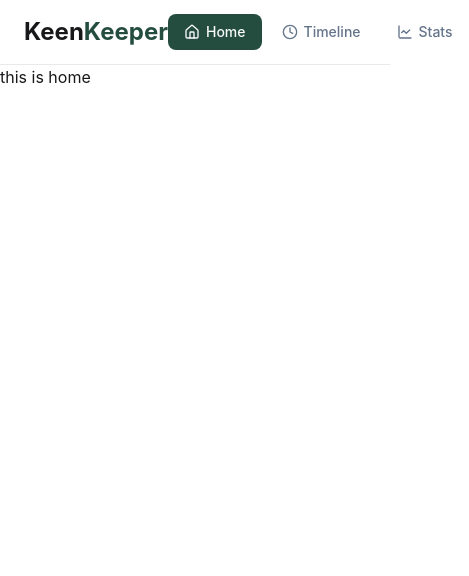
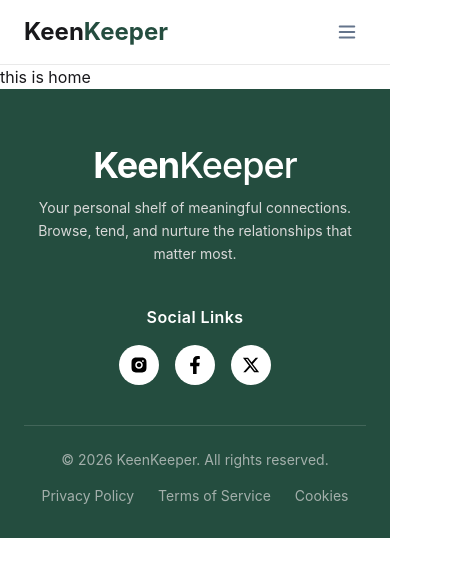
Before and after one commit to farhansm01/Keen-Keeper, a React (Vite) app: page / in a window 390 px wide. Shown: the top 576 px of the page, 469 px wide, since content can reach past the window. Built offline with nearby package versions, Linux system fonts and the light colour scheme.

Commit message:
footer added

```diff
--- /dev/null
+++ b/src/component/Footer.jsx
@@ -0,0 +1,87 @@
+import { FaFacebookF } from "react-icons/fa";
+import { FaXTwitter } from "react-icons/fa6";
+import { RiInstagramFill } from "react-icons/ri";
+
+export default function Footer() {
+  return (
+    <footer style={{ backgroundColor: "#244D3F" }} className="w-full">
+      {/* Main footer content */}
+      <div className="max-w-7xl mx-auto px-6 pt-14 pb-8">
+        {/* Brand + tagline */}
+        <div className="flex flex-col items-center text-center mb-10">
+          <h2 className="text-white text-4xl sm:text-5xl font-medium tracking-tight mb-3">
+            <span className="font-bold">Keen</span>Keeper
+          </h2>
+          <p
+            style={{ color: "#D9D9D9" }}
+            className="text-sm sm:text-base max-w-md leading-relaxed"
+          >
+            Your personal shelf of meaningful connections. Browse, tend, and
+            nurture the relationships that matter most.
+          </p>
+        </div>
+
+        {/* Social links */}
+        <div className="flex flex-col items-center gap-4 mb-10">
+          <p className="text-white font-semibold text-base tracking-wide">
+            Social Links
+          </p>
+          <div className="flex items-center gap-4">
+            {/* YouTube */}
+            <a
+              href="#"
+              aria-label="YouTube"
+              className="flex items-center justify-center w-10 h-10 rounded-full bg-white text-black hover:opacity-80 transition-opacity duration-200"
+            >
+              <RiInstagramFill size={18} />
+            </a>
+            {/* Facebook */}
+            <a
+              href="#"
+              aria-label="Facebook"
+              className="flex items-center justify-center w-10 h-10 rounded-full bg-white text-black hover:opacity-80 transition-opacity duration-200"
+            >
+              <FaFacebookF size={18} />
+            </a>
+            {/* X / Twitter */}
+            <a
+              href="#"
+              aria-label="X (Twitter)"
+              className="flex items-center justify-center w-10 h-10 rounded-full bg-white text-black hover:opacity-80 transition-opacity duration-200"
+            >
+              <FaXTwitter size={18} />
+            </a>
+          </div>
+        </div>
+
+        {/* Divider */}
+        <div
+          style={{ backgroundColor: "#E9E9E9", opacity: 0.15 }}
+          className="h-px w-full mb-6"
+        />
+
+        {/* Bottom bar */}
+        <div className="flex flex-col sm:flex-row items-center justify-between gap-4 text-sm">
+          <p
+            style={{ color: "#D9D9D9" }}
+            className="opacity-70 text-center sm:text-left"
+          >
+            © 2026 KeenKeeper. All rights reserved.
+          </p>
+          <nav className="flex items-center gap-6 flex-wrap justify-center">
+            {["Privacy Policy", "Terms of Service", "Cookies"].map((item) => (
+              <a
+                key={item}
+                href="#"
+                style={{ color: "#D9D9D9" }}
+                className="opacity-70 hover:opacity-100 transition-opacity duration-200 whitespace-nowrap"
+              >
+                {item}
+              </a>
+            ))}
+          </nav>
+        </div>
+      </div>
+    </footer>
+  );
+}
--- a/src/component/Navbar.jsx
+++ b/src/component/Navbar.jsx
@@ -1,25 +1,65 @@
-import { LuChartLine, LuClock, LuHouse } from "react-icons/lu";
+import { useState } from "react";
+import { LuChartLine, LuClock, LuHouse, LuMenu, LuX } from "react-icons/lu";
 import { NavLink } from "react-router-dom";
 
 export default function Navbar() {
+  const [isOpen, setIsOpen] = useState(false);
+
+  const linkClass = ({ isActive }) =>
+    `flex items-center gap-1.5 px-4 py-2 rounded-lg text-sm font-medium transition-all duration-200 ${
+      isActive
+        ? "bg-[#244D3F] text-[#F8FAFC]"
+        : "text-[#64748B] hover:bg-[#F8FAFC] hover:text-[#244D3F]"
+    }`;
+
   return (
     <nav className="bg-white border-b border-[#E9E9E9] sticky top-0 z-50">
-      <div className="max-w-8xl mx-auto px-6 h-16 flex items-center justify-between">
+      <div className="w-full px-6 h-16 flex items-center justify-between">
         {/* Logo */}
-        <NavLink to="/" className="flex items-center">
-          <span className="text-2xl font-bold ">Keen</span>
+        <NavLink to="/" className="flex items-center shrink-0">
+          <span className="text-2xl font-bold">Keen</span>
           <span className="text-2xl font-bold text-[#244D3F]">Keeper</span>
         </NavLink>
 
-        {/* Links */}
-        <ul className="flex items-center gap-1 list-none m-0 p-0">
+        {/* Desktop Links */}
+        <ul className="hidden md:flex items-center gap-1 list-none m-0 p-0">
+          <li>
+            <NavLink to="/" end className={linkClass}>
+              <LuHouse size={16} /> Home
+            </NavLink>
+          </li>
+          <li>
+            <NavLink to="/timeline" className={linkClass}>
+              <LuClock size={16} /> Timeline
+            </NavLink>
+          </li>
+          <li>
+            <NavLink to="/stats" className={linkClass}>
+              <LuChartLine size={16} /> Stats
+            </NavLink>
+          </li>
+        </ul>
+
+        {/* Mobile Hamburger */}
+        <button
+          className="md:hidden p-2 rounded-lg text-[#64748B] hover:bg-[#F8FAFC] transition-colors"
+          onClick={() => setIsOpen(!isOpen)}
+          aria-label="Toggle menu"
+        >
+          {isOpen ? <LuX size={22} /> : <LuMenu size={22} />}
+        </button>
+      </div>
+
+      {/* Mobile Dropdown */}
+      {isOpen && (
+        <div className="md:hidden bg-white border-t border-[#E9E9E9] px-4 pb-4">
+          <ul className="flex flex-col gap-1 list-none m-0 p-0 pt-3">
             <li>
               <NavLink
                 to="/"
                 end
-              className={({ isActive }) =>
-                `flex items-center gap-1.5 px-4 py-2 rounded-lg text-sm font-medium transition-all duration-200 ${isActive ? "bg-[#244D3F] text-[#F8FAFC]" : "text-[#64748B] hover:bg-[#F8FAFC] hover:text-[#244D3F]"}`
-              }
+                className={linkClass}
+                onClick={() => setIsOpen(false)}
               >
                 <LuHouse size={16} /> Home
               </NavLink>
@@ -27,9 +67,8 @@ export default function Navbar() {
             <li>
               <NavLink
                 to="/timeline"
-              className={({ isActive }) =>
-                `flex items-center gap-1.5 px-4 py-2 rounded-lg text-sm font-medium transition-all duration-200 ${isActive ? "bg-[#244D3F] text-[#F8FAFC]" : "text-[#64748B] hover:bg-[#F8FAFC] hover:text-[#244D3F]"}`
-              }
+                className={linkClass}
+                onClick={() => setIsOpen(false)}
               >
                 <LuClock size={16} /> Timeline
               </NavLink>
@@ -37,15 +76,15 @@ export default function Navbar() {
             <li>
               <NavLink
                 to="/stats"
-              className={({ isActive }) =>
-                `flex items-center gap-1.5 px-4 py-2 rounded-lg text-sm font-medium transition-all duration-200 ${isActive ? "bg-[#244D3F] text-[#F8FAFC]" : "text-[#64748B] hover:bg-[#F8FAFC] hover:text-[#244D3F]"}`
-              }
+                className={linkClass}
+                onClick={() => setIsOpen(false)}
               >
                 <LuChartLine size={16} /> Stats
               </NavLink>
             </li>
           </ul>
         </div>
+      )}
     </nav>
   );
 }
--- a/src/index.css
+++ b/src/index.css
@@ -1,2 +1,7 @@
 @import "tailwindcss";
 @plugin "daisyui";
+
+body {
+  max-width: 100%;
+  width: 100%;
+}
--- a/src/layouts/MainLayout.jsx
+++ b/src/layouts/MainLayout.jsx
@@ -1,4 +1,5 @@
 import { Outlet } from "react-router-dom";
+import Footer from "../component/Footer";
 import Navbar from "../component/Navbar";
 
 const MainLayout = () => {
@@ -6,6 +7,7 @@ const MainLayout = () => {
     <>
       <Navbar />
       <Outlet />
+      <Footer />
     </>
   );
 };
```
Lines whose indentation alone changed are shown as unchanged.
